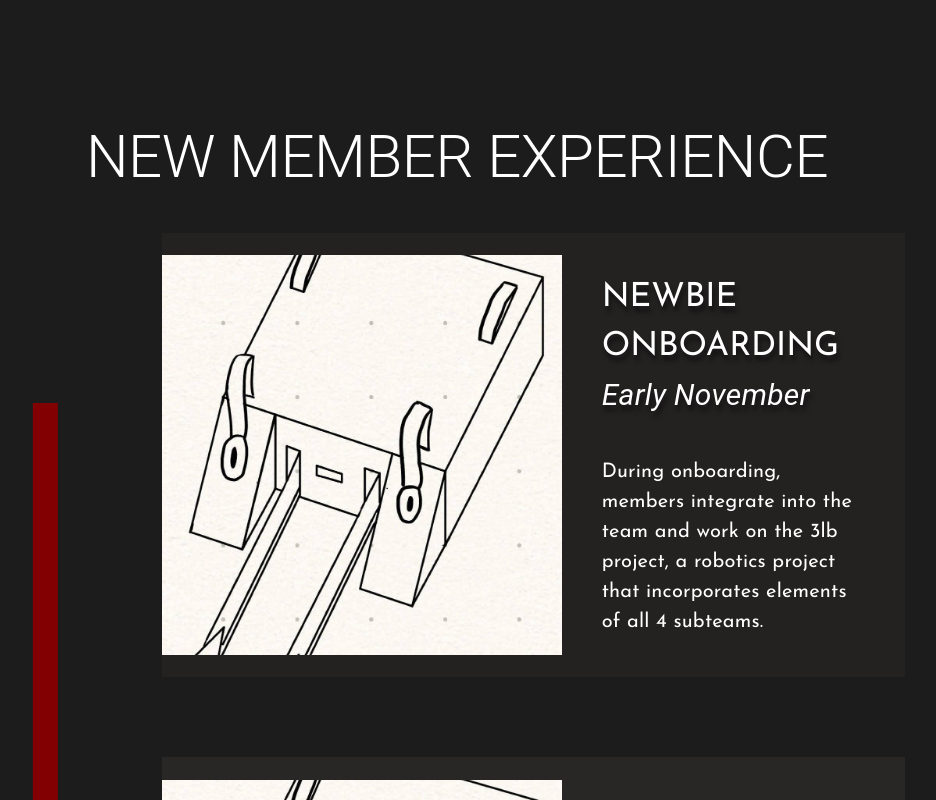
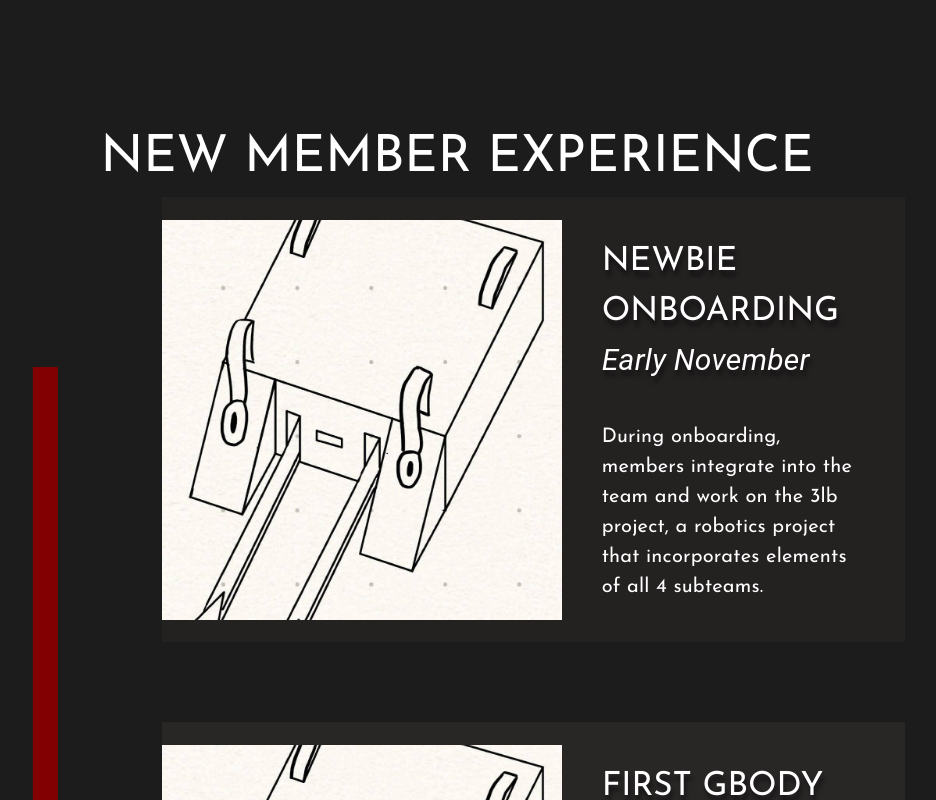
Before and after one commit to Cornell-University-Combat-Robotics/site-2025, a React (Vite) app in the folder react-site/: page /apply in a window 1280 px wide. Shown: the part 2240-3040 px from the top of the page, without its empty margins (183-1119 px from the left). Built offline with nearby package versions, Linux system fonts and the light colour scheme.

Commit message:
small header fixes

```diff
--- a/react-site/src/pages/apply.jsx
+++ b/react-site/src/pages/apply.jsx
@@ -1,8 +1,7 @@
-import { Typography, Box, Accordion, AccordionSummary, AccordionDetails, Divider, Stack, setRef, Button } from "@mui/material";
+import { Typography, Box, Stack, Button } from "@mui/material";
 import apply from "../assets/background-pictures/newbies-photo.jpg";
 import FAQ from "../components/FAQ.tsx";
 import React, { useEffect, useState, useRef, forwardRef } from "react";
-import { useNavigate } from "react-router-dom";
 import RedBox from "../components/RedBox.tsx";
 import join01 from "../assets/background-pictures/join-01-background.png";
 import join02 from "../assets/background-pictures/join-02-background.png";
@@ -322,7 +321,7 @@ export default function Apply() {
         </Box>
 
 
-        <Typography variant="h2" mb={5} id="newbie-ex">
+        <Typography variant={isMobile ? "mobileH2" : "desktopH2" } mb={5} id="newbie-ex">
           NEW MEMBER EXPERIENCE
         </Typography>
 
@@ -435,7 +434,7 @@ export default function Apply() {
 
       {/* Box for 3lb robot cards & info */}
       <Box width="100%" height="auto" justifyContent={"center"} alignItems={"center"} >
-        <Typography variant="h2" mb={5}>{"A few of our past 3lb robots..."}</Typography>
+        <Typography variant={isMobile ? "mobileH3" : "desktopH3"}>{"A few of our past 3lb robots..."}</Typography>
 
         <RobotCardList type='Shortened_Three_lb' capacity={3} />
 
@@ -443,7 +442,7 @@ export default function Apply() {
           sx={{
             border: "2px solid white",
             borderRadius: 100,
-            paddingY: 2,
+            paddingY: 1,
             paddingX: 3,
             mb: 15
           }}
@@ -451,7 +450,7 @@ export default function Apply() {
             window.open('/robots#3lb_apply_link', '_blank');
           }}
         >
-          <Typography variant="body1" >
+          <Typography variant="desktopBody" fontSize={20} color="white">
             {"Click to see more!"}
           </Typography>
         </Button>
```
